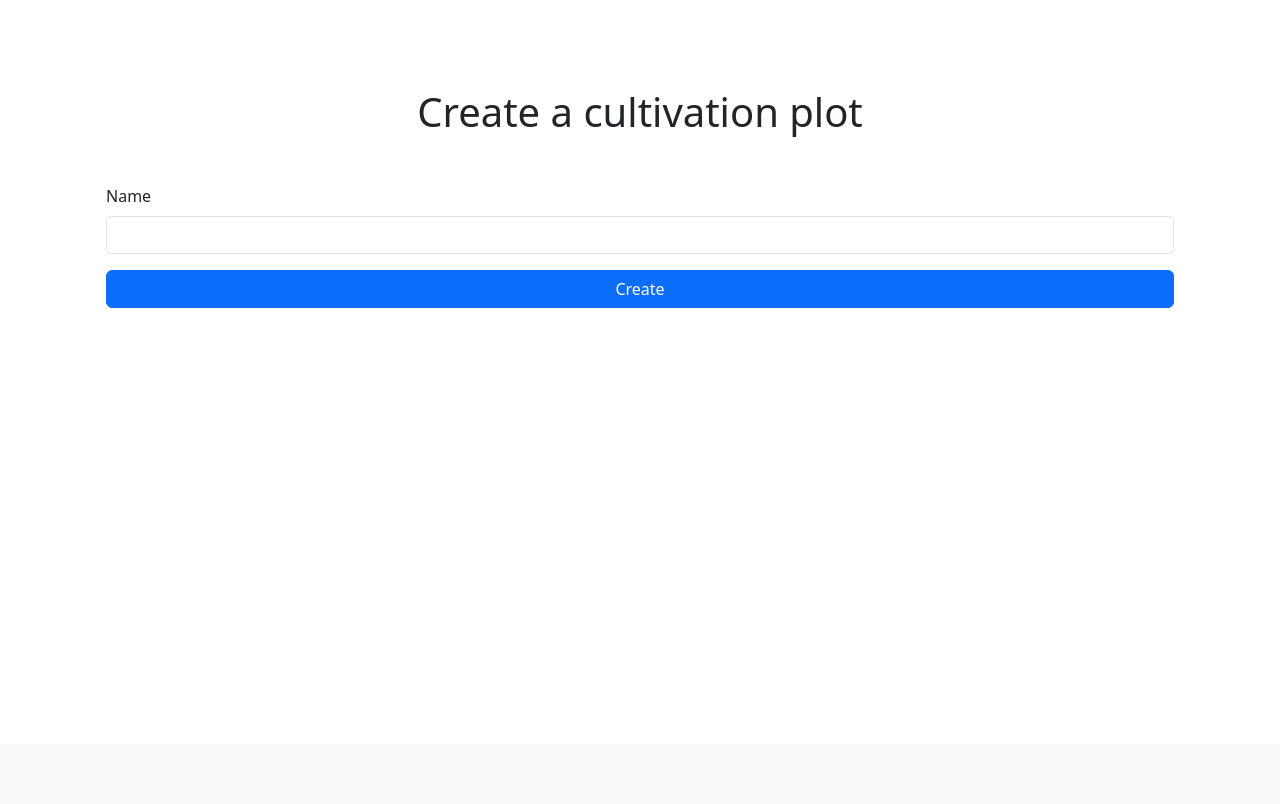
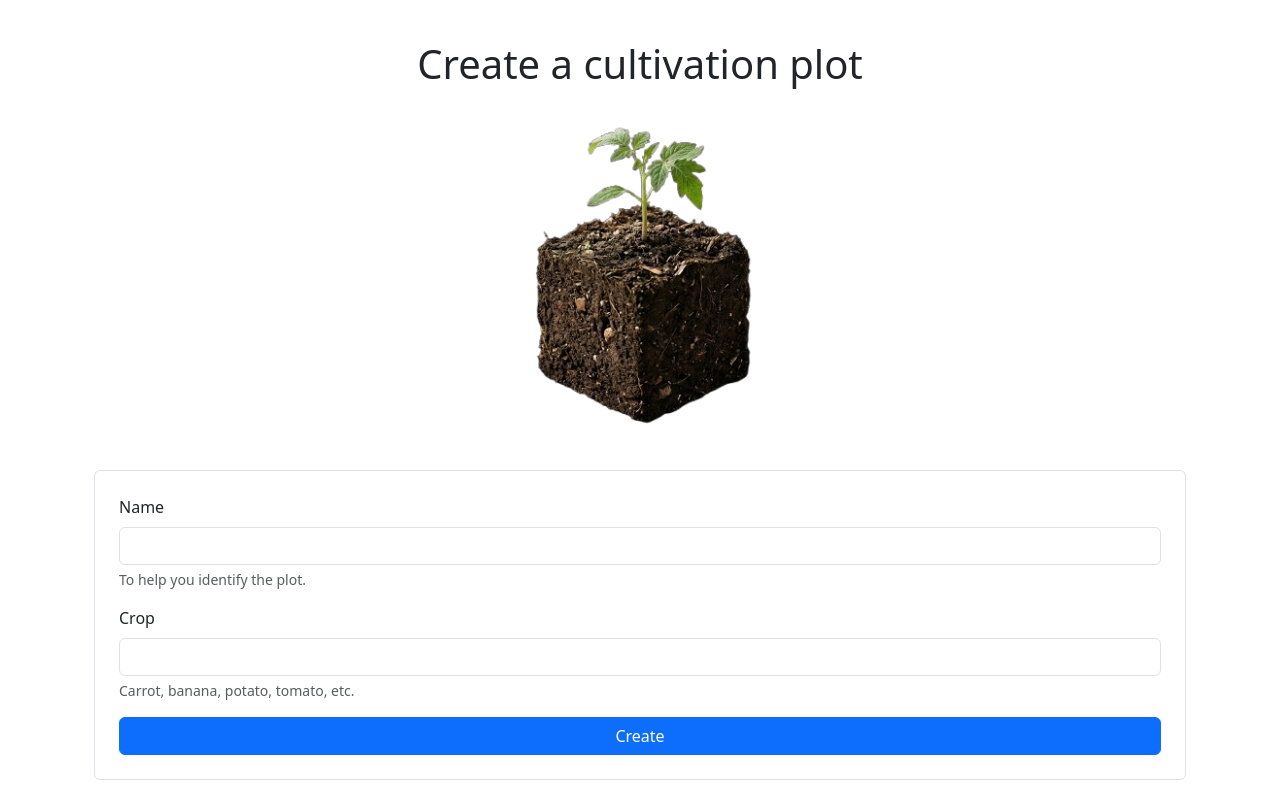
Before and after one commit to santiago-dev96/water-me, a Flask app: page /new_cultivation_plot in a window 1280 px wide. Shown: the part 56-860 px from the top of the page. Before the commit the page ends 364 px from the top, so only its background shows below. Run offline with Flask 3, Linux system fonts and the light colour scheme; the visitor is signed in with stand-in values (Sample User, id 1); data comes from the database, SQL or seed files in the repository; some libraries are stand-ins or nearby versions.

Commit message:
Improve new cultivation plot page

```diff
--- a/flaskr/templates/cultivation_plots/new_cultivation_plot.html
+++ b/flaskr/templates/cultivation_plots/new_cultivation_plot.html
@@ -8,13 +8,25 @@ New cultivation plot
 
 {% block content %}
 
-<main class="row mt-5">
-  <h1 class="text-center mb-0 col-12">Create a cultivation plot</h1>
+<main>
+  <h1 class="text-center mb-4">Create a cultivation plot</h1>
 
-  <form enctype="multipart/form-data" method="POST" action="{{ url_for('cultivation_plots.new_cultivation_plot') }}" class="col-12 p-4 mt-4">
+  <div class="w-25 mx-auto mb-4">
+    <img class="img-fluid" src="{{ url_for('static', filename='plant_cube.png') }}" alt="A plant growing from a cube of dirt">
+  </div>
+
+
+  <form class="border rounded p-4" method="POST" action="{{ url_for('cultivation_plots.new_cultivation_plot') }}">
     <div class="mb-3">
       <label class="form-label" for="name">Name</label>
       <input class="form-control" type="text" name="name" id="name" required>
+      <div id="name-help" class="form-text">To help you identify the plot.</div>
+    </div>
+
+    <div class="mb-3">
+      <label class="form-label" for="name">Crop</label>
+      <input class="form-control" type="text" name="name" id="name" required>
+      <div id="crop-help" class="form-text">Carrot, banana, potato, tomato, etc.</div>
     </div>
 
     <div class="d-grid">
```
